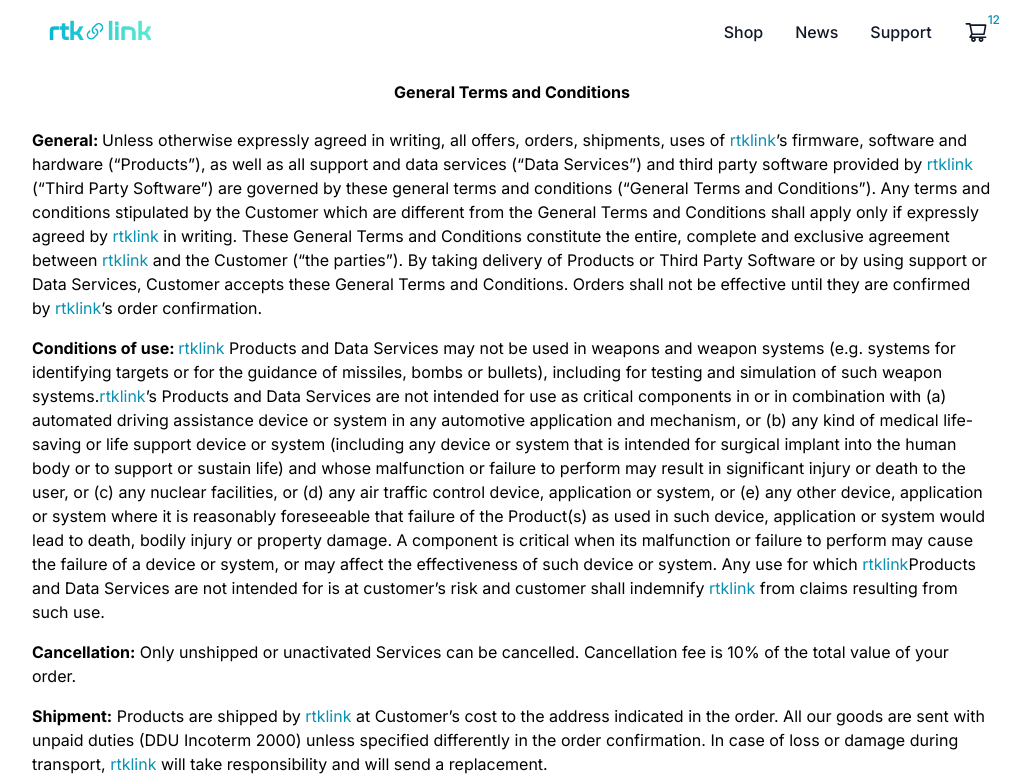
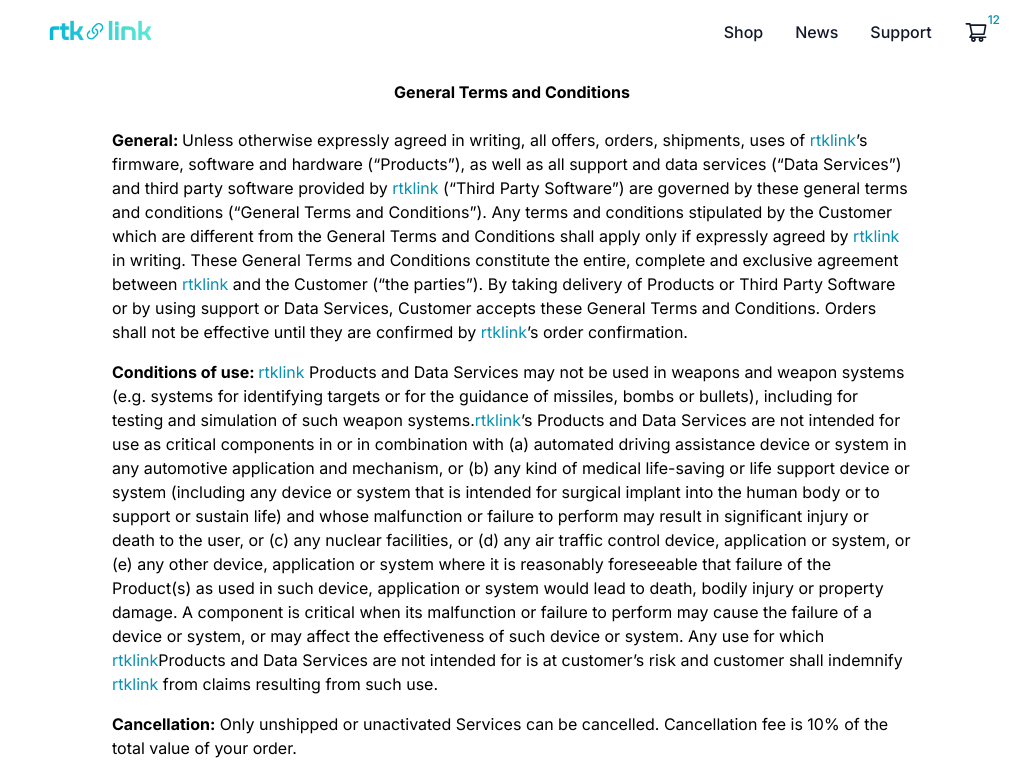
Before and after one commit to FrancoRosa/empyreal, a Next.js app: page /terms in a window 1280 px wide. Shown: the top 779 px of the page, without its empty margins (128-1158 px from the left). Built offline with nearby package versions, Linux system fonts and the light colour scheme.

Commit message:
remove darkmode

```diff
--- a/src/app/page.tsx
+++ b/src/app/page.tsx
@@ -1,5 +1,3 @@
-"use client";
-
 import {
   AiFillTwitterCircle,
   AiFillLinkedin,
@@ -10,14 +8,12 @@
 import antenna_img from "../../public/img/prod/antenna.png";
 import boards_img from "../../public/img/prod/boards.png";
 import case_img from "../../public/img/prod/case.png";
-import { useState } from "react";
 import Brand from "@/components/brand";
 import Products from "@/components/products";
 
 export default function Home() {
-  const [darkMode, setDarkMode] = useState(false);
   return (
-    <div className={darkMode ? "dark" : ""}>
+    <div>
       <main className="bg-white px-10 md:px-20 lg:px-40 dark:bg-gray-800">
         <section className="min-h-screen">
           {/* <Navbar /> */}
--- a/src/app/terms/page.tsx
+++ b/src/app/terms/page.tsx
@@ -1,6 +1,6 @@
 export default function Terms() {
   return (
-    <section>
+    <section className="px-20">
       <h3 className="text-center py-4 font-bold">
         General Terms and Conditions
       </h3>
--- a/src/components/navbar.tsx
+++ b/src/components/navbar.tsx
@@ -9,7 +9,7 @@
   return (
     <nav className="bg-white border-gray-200 dark:bg-gray-900">
       <div className="max-w-screen-xl flex flex-wrap items-center justify-between mx-auto p-4">
-        <a href="https://rtklink.com/" className="flex items-center">
+        <a href="/" className="flex items-center">
           <Brand />
         </a>
         <button
```
